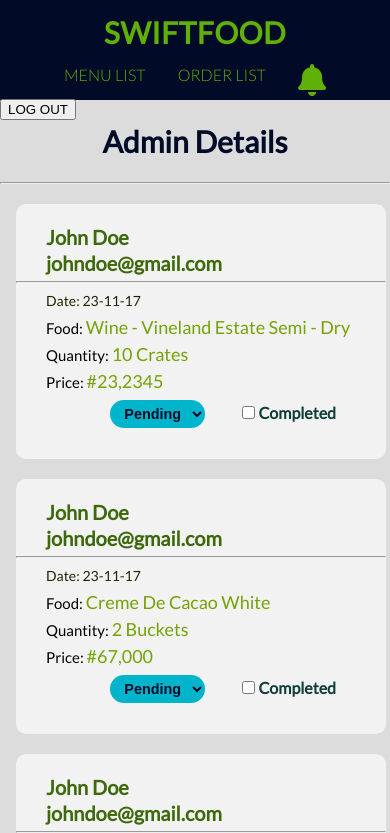
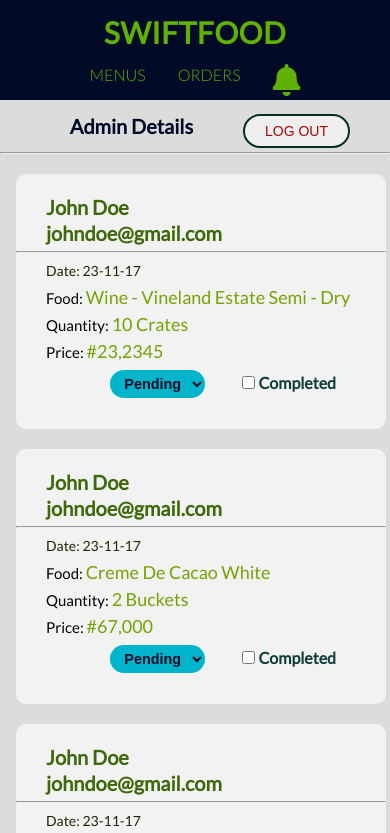
Before and after one commit to Anuoluwa/FirstForFood, a website: page UI/adminpage.html in a window 390 px wide. Shown: the top 833 px of the page. Drawn offline with Linux system fonts and the light colour scheme.

Commit message:
[Chore #160520902] Create responsive layout for admin page

```diff
--- a/UI/adminpage.html
+++ b/UI/adminpage.html
@@ -21,10 +21,10 @@
         <nav class="nav primary-nav">
             <ul>
                 <li>
-                    <a href=>Menu List</a>
+                    <a href=>Menus</a>
                 </li>
                 <li>
-                    <a href=>Order List</a>
+                    <a href=>Orders</a>
                 </li>
                 <li>
                     <a href=""><i class="fas fa-bell fa-2x"></i></i></a>
--- a/UI/assets/css/adminpage.css
+++ b/UI/assets/css/adminpage.css
@@ -113,6 +113,35 @@ header nav ul li a {
 
 header .header-request {
     display: none;
+}
+header .header-login {
+    display: block;
+    font-size: 14px;
+    color: #0F3E39;
+    text-transform:  uppercase;
+    line-height: 22px;
+    border: 2px solid rgb(19, 207, 192);
+    float: right;
+    border-radius: 50px;
+    margin-right: 40px;
+    padding: 4px 20px;
+    font-weight: 400;
+}
+@media only screen and (min-width: 375px) {
+    header .header-login {
+        display: block;
+        font-size: 14px;
+        color: #a70909;
+        text-transform:  uppercase;
+        line-height: 22px;
+        border: 2px solid rgb(2, 46, 42);
+        float: right;
+        border-radius: 50px;
+        margin-top: 17px;;
+        padding: 4px 20px;
+        font-weight: 400;
+    }
+
 }
 @media only screen and (min-width: 1000px) {
     header .logo {
@@ -321,10 +350,10 @@ footer ul li a {
   }
   .user-detail-title {
     color: #010A26;
-    font-size: 30px;
+    font-size: 20px;
     font-weight: 700;
     text-align: center;
-    margin: 30px 20px;
+    margin: 15px 20px;
 }
 @media only screen and (min-width: 1000px) {
     .wrapper {
```
Also changed, not shown: UI/assets/css/createorder.css (+7 -1 lines), UI/createorder.html (+5 -2 lines).
